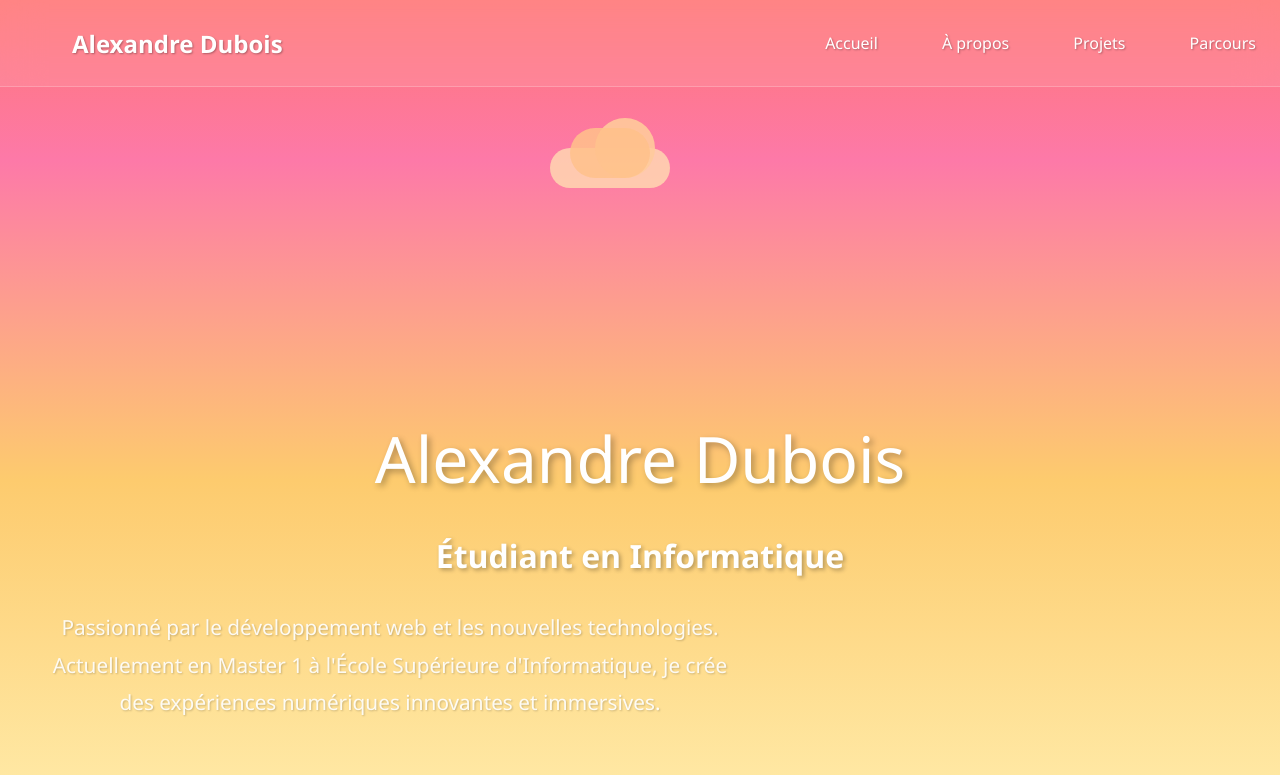
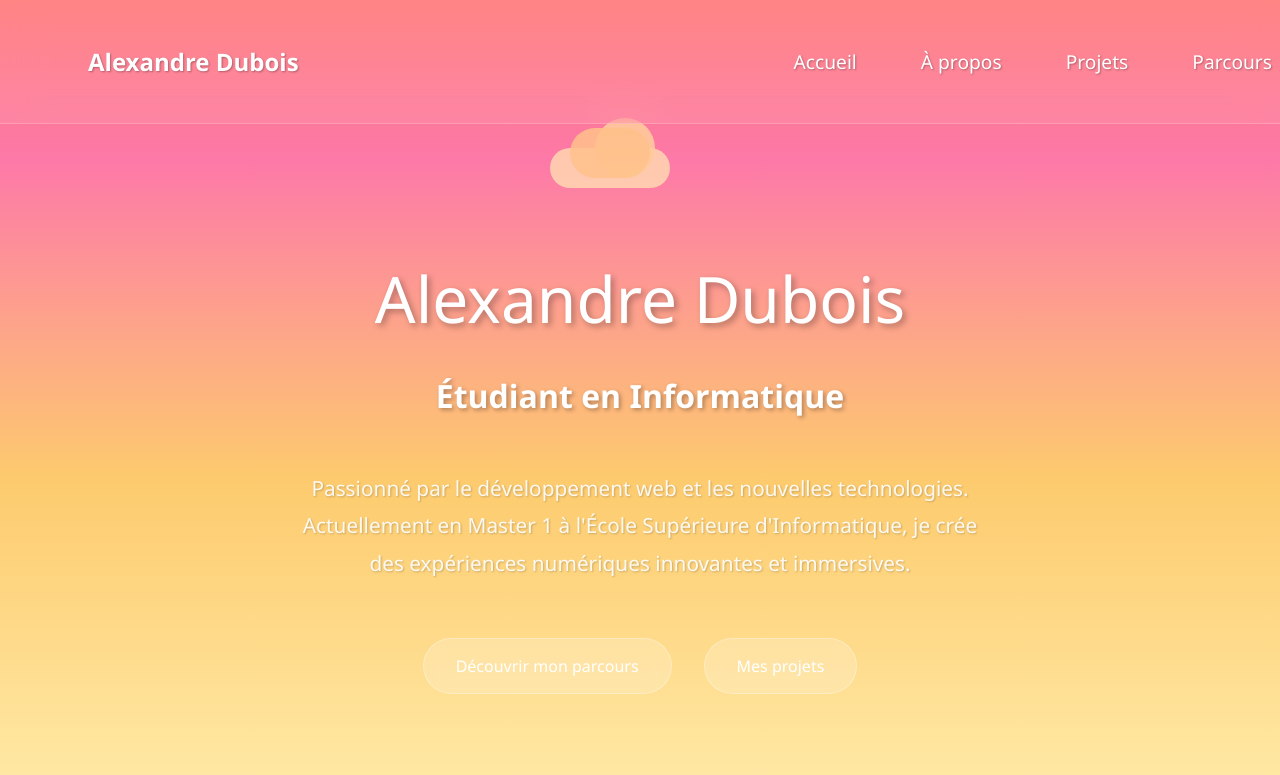
Before and after one commit to Ulio05/Portfolio, a plain HTML site: page main.html in a window 1280 px wide. Shown: the top 775 px of the page. Drawn offline with Linux system fonts and the light colour scheme.

Commit message:
mise-a-jour

```diff
--- a/style.css
+++ b/style.css
@@ -176,7 +176,7 @@
             background: rgba(255, 255, 255, 0.1);
             backdrop-filter: blur(20px);
             border-bottom: 1px solid rgba(255, 255, 255, 0.2);
-            padding: 1rem 2rem;
+            padding: 2rem 3rem;
             z-index: 1000;
             transition: all 0.3s ease;
         }
@@ -215,6 +215,7 @@
             border-radius: 25px;
             transition: all 0.3s ease;
             text-shadow: 1px 1px 2px rgba(0, 0, 0, 0.3);
+            font-size: 120%;
         }
 
         .nav-item a:hover {
@@ -246,16 +247,15 @@
             max-width: 1200px;
             margin: 0 auto;
             width: 100%;
+            align-items: center;
         }
 
         /* Hero Section */
         .hero {
             display: flex;
             flex-direction: column;
-            justify-content: center;
             align-items: center;
             text-align: center;
-            height: 10%;
 
         }
 
@@ -280,7 +280,9 @@
             line-height: 1.8;
             margin-bottom: 3rem;
             max-width: 700px;
+            text-align: center;
             text-shadow: 1px 1px 2px rgba(0, 0, 0, 0.2);
+            display: inline-block;
         }
 
         .hero-buttons {
@@ -356,6 +358,7 @@
         .section-title {
             color: white;
             font-size: 2rem;
+            margin-top: 10%;
             margin-bottom: 2rem;
             text-align: center;
             text-shadow: 2px 2px 4px rgba(0, 0, 0, 0.3);
@@ -492,9 +495,12 @@
             margin-left: 55%;
 
         }
+        .timeline-left::after {
+            right: -75px;
+        }
 
         .timeline-right::after {
-            left: -10px;
+            left: -75px;
         }
 
         .timeline-content {
```
